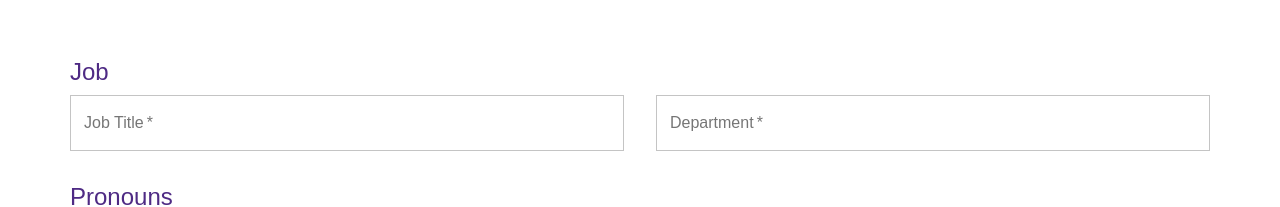
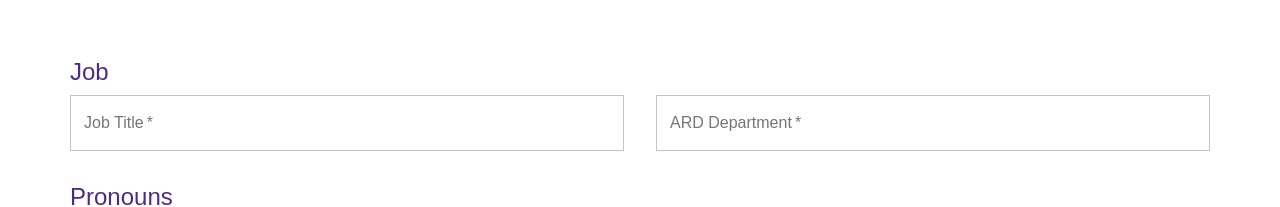
Before and after one commit to ardmarcomm/email-sig-generator-2, a React (Create React App) app: page / in a window 1280 px wide. Shown: the part 927-1134 px from the top of the page. Built offline with nearby package versions, Linux system fonts and the light colour scheme; a web font is replaced by a local one.

Commit message:
moved hear my name and added wording to department field

```diff
--- a/src/components/Form.js
+++ b/src/components/Form.js
@@ -170,7 +170,7 @@ export default class Form extends Component {
         <h3>Job</h3>
         <DoubleInputStep
           fieldName={["title", "department"]}
-          fieldLabel={["Job Title", "Department"]}
+          fieldLabel={["Job Title", "ARD Department"]}
           handleFieldChange={this.props.handleFieldChange}
           fieldDefaultVals={[
             this.props.globalState.title,
--- a/src/components/Output.js
+++ b/src/components/Output.js
@@ -264,7 +264,6 @@ export default class Output extends Component {
                   </strong>
                 </td>
               </tr>
-              {this.props.globalState.hearMyNameLink.length > 0 && (<tr><td><a style={{color:"#4e2a84"}} href={this.props.globalState.hearMyNameLink}>Hear My Name</a></td></tr>)}
               <tr>
                 <td
                   style={{
@@ -275,8 +274,9 @@ export default class Output extends Component {
                     lineHeight: "1.37",
                     width: "max-content",
                   }}
-                >
+                  >
                   {this.props.globalState.pronouns.length > 0 && Pronouns}
+                  {this.props.globalState.hearMyNameLink.length > 0 && (<tr><td><a style={{color:"#4e2a84"}} href={this.props.globalState.hearMyNameLink}>Hear my name</a></td></tr>)}
                   {this.props.globalState.title.length > 0 && Job}
                   <div>
                     <span className="org">{this.props.globalState.org}</span>
```
Also changed, not shown: 1 other file (tests, documents, lock files or other folders).
